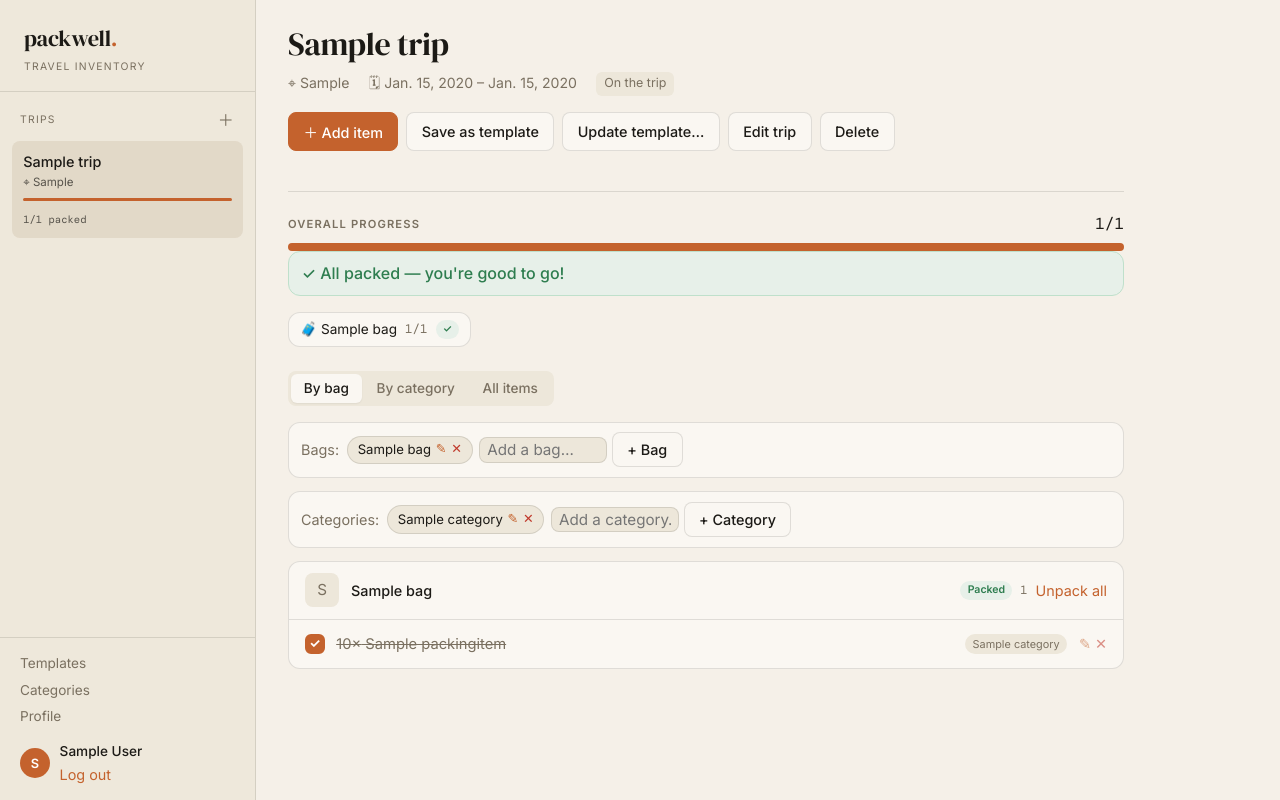
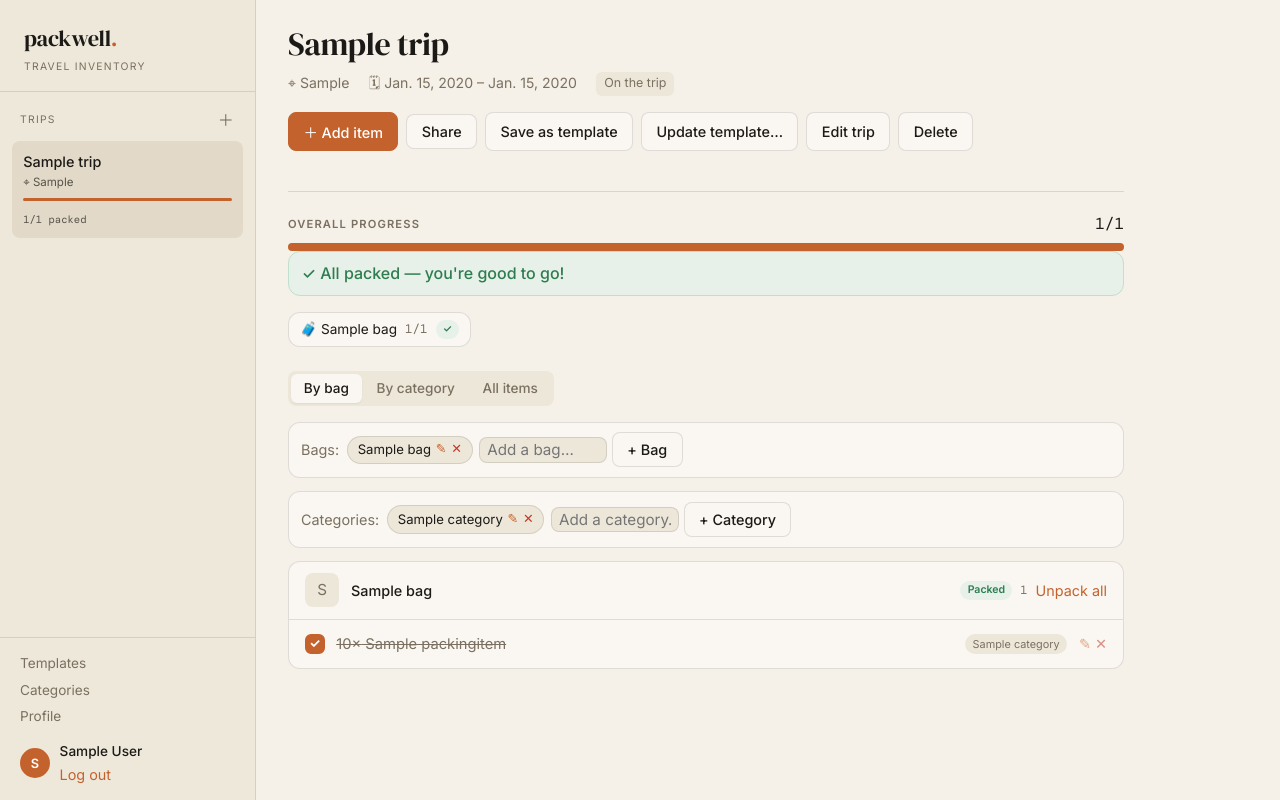
Before and after one commit to lunasofia/inventory-app, a Django app: page /trips/1/ in a window 1280 px wide. Run offline with Django 5.2, Linux system fonts and the light colour scheme; a user stored in the database is signed in; tables that the repository leaves empty hold one stand-in row (values such as "Sample post").

Commit message:
Add trip sharing with recent collaborators (Task #8)
Owner-managed sharing UI on top of the existing TripShare model + access
enforcement:

- Share modal from the trip header (owner only): list collaborators, add by
  email with view/edit, change permission, revoke (HTMX, re-renders the panel)
- TripShareForm: resolves email -> registered user; rejects unknown email and
  self-share; re-adding updates permission (no duplicate)
- Recent collaborators: suggests people you've shared with / been shared by
  (both directions, no new model), excluding those already on the trip
- Recipient sees the trip in their sidebar with a "shared" tag; edit vs view
  enforced (revoke cuts access immediately); owner-only manage (404 otherwise)
- 11 pytest cases (tests/test_sharing.py); manual-tests.md updated

Decisions: registered-only, owner-manages, view/edit, no notifications, async
last-write-wins, recipient self-leave deferred. Reuses existing access helpers
— no model changes.

Co-Authored-By: Claude Opus 4.8 (1M context) <noreply@anthropic.com>

```diff
--- a/static/css/app.css
+++ b/static/css/app.css
@@ -242,6 +242,18 @@ input.qty { width: 4rem; }
 .cat-head { display: flex; align-items: center; justify-content: space-between; font-size: 0.75rem; text-transform: uppercase; letter-spacing: 0.06em; color: var(--muted); margin: 1.1rem 0 0.4rem; }
 .bag-status { display: inline-flex; align-items: center; gap: 0.6rem; text-transform: none; letter-spacing: 0; }
 
+/* share panel */
+.share-list { list-style: none; padding: 0; margin: 0 0 1rem; display: grid; gap: 0.5rem; }
+.share-row { display: flex; align-items: center; gap: 0.6rem; }
+.avatar.sm { width: 26px; height: 26px; font-size: 0.72rem; }
+.share-who { flex: 1; min-width: 0; }
+.share-name { display: block; font-size: 0.88rem; font-weight: 500; }
+.share-email { display: block; font-size: 0.74rem; color: var(--muted); }
+.share-row select { width: auto; min-width: 6.5rem; }
+.share-add { display: flex; gap: 0.5rem; align-items: flex-start; }
+.share-add .add-name { flex: 1; }
+.share-add select { width: auto; }
+
 /* diff view */
 .diff-list { list-style: none; padding: 0; margin: 0 0 1rem; display: grid; gap: 0.35rem; }
 .diff-list label { display: flex; align-items: center; gap: 0.5rem; cursor: pointer; }
--- a/templates/base.html
+++ b/templates/base.html
@@ -28,7 +28,7 @@
         </div>
         {% for t in sidebar_trips %}
           <a class="trip-link {% if trip and trip.pk == t.pk %}active{% endif %}" href="{% url 'trip_detail' t.pk %}">
-            <span class="trip-link-name">{{ t.name }}</span>
+            <span class="trip-link-name">{{ t.name }}{% if t.owner != user %} <span class="tag">shared</span>{% endif %}</span>
             {% if t.destination %}<span class="trip-link-dest">⌖ {{ t.destination }}</span>{% endif %}
             <span class="mini-progress"><span style="width: {{ t.progress_pct }}%"></span></span>
             <span class="mini-count">{{ t.packed_count }}/{{ t.total_count }} packed</span>
@@ -88,6 +88,13 @@
     if (sug) sug.innerHTML = '';
     form.querySelector('[name=name]').focus();
   }
+  function pickCollaborator(el) {
+    var f = document.getElementById('share-add-form');
+    if (!f) return;
+    f.querySelector('[name=email]').value = el.dataset.email;
+    var s = document.getElementById('collab-suggestions');
+    if (s) s.innerHTML = '';
+  }
 </script>
 {% block extra_js %}{% endblock %}
 </body>
--- /dev/null
+++ b/templates/trips/_collaborator_suggestions.html
@@ -0,0 +1,5 @@
+{% for p in people %}
+  <button type="button" class="suggestion" data-email="{{ p.email }}" onclick="pickCollaborator(this)">
+    {{ p.short_name }} <span class="muted">· {{ p.email }}</span>
+  </button>
+{% endfor %}
--- /dev/null
+++ b/templates/trips/_share_panel.html
@@ -0,0 +1,46 @@
+<div id="share-panel">
+  {% if shares %}
+    <ul class="share-list">
+      {% for share in shares %}
+        <li class="share-row">
+          <span class="avatar sm">{{ share.shared_with.short_name|first|upper }}</span>
+          <span class="share-who">
+            <span class="share-name">{{ share.shared_with.short_name }}</span>
+            <span class="share-email">{{ share.shared_with.email }}</span>
+          </span>
+          <select name="permission"
+                  hx-post="{% url 'share_update' trip.pk share.pk %}"
+                  hx-target="#share-panel" hx-swap="outerHTML" hx-trigger="change">
+            {% for value, label in share.Permission.choices %}
+              <option value="{{ value }}" {% if share.permission == value %}selected{% endif %}>{{ label }}</option>
+            {% endfor %}
+          </select>
+          <button class="linkbtn danger" type="button"
+                  hx-post="{% url 'share_revoke' trip.pk share.pk %}"
+                  hx-target="#share-panel" hx-swap="outerHTML"
+                  hx-confirm="Remove {{ share.shared_with.short_name }} from this trip?">Remove</button>
+        </li>
+      {% endfor %}
+    </ul>
+  {% else %}
+    <p class="muted">Not shared with anyone yet.</p>
+  {% endif %}
+
+  <form id="share-add-form" class="share-add" hx-post="{% url 'share_add' trip.pk %}"
+        hx-target="#share-panel" hx-swap="outerHTML">
+    <div class="add-name">
+      <input type="email" name="email" placeholder="collaborator@email.com" autocomplete="off"
+             value="{{ share_form.email.value|default:'' }}"
+             hx-get="{% url 'collaborator_suggest' trip.pk %}" hx-trigger="keyup changed delay:250ms"
+             hx-target="#collab-suggestions" hx-swap="innerHTML">
+      <div id="collab-suggestions" class="suggestions"></div>
+    </div>
+    <select name="permission">
+      {% for value, label in share_form.fields.permission.choices %}
+        <option value="{{ value }}" {% if value == 'edit' %}selected{% endif %}>{{ label }}</option>
+      {% endfor %}
+    </select>
+    <button class="btn primary" type="submit">Share</button>
+  </form>
+  {% if share_form.errors %}<p class="field-error">{{ share_form.email.errors.0 }}{{ share_form.non_field_errors.0 }}</p>{% endif %}
+</div>
--- a/templates/trips/trip_detail.html
+++ b/templates/trips/trip_detail.html
@@ -14,6 +14,7 @@
     </div>
     <div class="form-actions">
       {% if can_edit %}<button class="btn primary" type="button" onclick="openModal('add-item-modal')">＋ Add item</button>{% endif %}
+      {% if permission == 'owner' %}<button class="btn" type="button" onclick="openModal('share-modal')">Share</button>{% endif %}
       <a class="btn" href="{% url 'save_as_template' trip.pk %}">Save as template</a>
       <a class="btn" href="{% url 'template_diff' trip.pk %}">Update template…</a>
       {% if can_edit %}<a class="btn" href="{% url 'trip_edit' trip.pk %}">Edit trip</a>{% endif %}
@@ -27,4 +28,15 @@
 {% if can_edit %}
   <button class="fab" type="button" onclick="openModal('add-item-modal')" aria-label="Add item">＋</button>
 {% endif %}
+
+{% if permission == 'owner' %}
+  <div class="modal" id="share-modal">
+    <div class="modal-scrim" onclick="closeModal('share-modal')"></div>
+    <div class="modal-card">
+      <h2>Share “{{ trip.name }}”</h2>
+      <p class="muted" style="margin-top:-0.5rem">People you add can view or edit this trip's list.</p>
+      {% include 'trips/_share_panel.html' %}
+    </div>
+  </div>
+{% endif %}
 {% endblock %}
--- a/trips/forms.py
+++ b/trips/forms.py
@@ -2,7 +2,9 @@ from django import forms
 
 from catalog.models import Category
 
-from .models import Bag, PackingItem, Template, TemplateItem, Trip
+from accounts.models import User
+
+from .models import Bag, PackingItem, Template, TemplateItem, Trip, TripShare
 
 
 class TripForm(forms.ModelForm):
@@ -179,3 +181,32 @@ class BagForm(forms.ModelForm):
         if dupes.exists():
             raise forms.ValidationError('You already have a bag with that name.')
         return name
+
+
+class TripShareForm(forms.Form):
+    """Share a trip with a registered user by email, with view/edit permission."""
+
+    email = forms.EmailField(widget=forms.EmailInput(attrs={
+        'placeholder': 'collaborator@email.com', 'autocomplete': 'off',
+    }))
+    permission = forms.ChoiceField(
+        choices=TripShare.Permission.choices, initial=TripShare.Permission.EDIT,
+    )
+
+    def __init__(self, *args, trip=None, **kwargs):
+        super().__init__(*args, **kwargs)
+        self.trip = trip
+
+    def clean(self):
+        cleaned = super().clean()
+        email = (cleaned.get('email') or '').strip()
+        if not email:
+            return cleaned
+        user = User.objects.filter(email__iexact=email).first()
+        if user is None:
+            self.add_error('email', 'No Packwell account with that email.')
+        elif self.trip and user == self.trip.owner:
+            self.add_error('email', 'You already own this trip.')
+        else:
+            cleaned['user'] = user
+        return cleaned
--- a/trips/urls.py
+++ b/trips/urls.py
@@ -22,6 +22,11 @@ urlpatterns = [
     path('trips/<int:pk>/bags/<int:bag_pk>/edit/', views.bag_edit, name='bag_edit'),
     path('trips/<int:pk>/bags/<int:bag_pk>/delete/', views.bag_delete, name='bag_delete'),
     path('trips/<int:pk>/bags/<int:bag_pk>/mark/', views.bag_mark, name='bag_mark'),
+    # Sharing (owner-only)
+    path('trips/<int:pk>/share/add/', views.share_add, name='share_add'),
+    path('trips/<int:pk>/share/suggest/', views.collaborator_suggest, name='collaborator_suggest'),
+    path('trips/<int:pk>/share/<int:share_pk>/update/', views.share_update, name='share_update'),
+    path('trips/<int:pk>/share/<int:share_pk>/revoke/', views.share_revoke, name='share_revoke'),
     # Templates / reuse
     path('templates/', views.template_list, name='template_list'),
     path('trips/<int:pk>/save-template/', views.save_as_template, name='save_as_template'),
--- a/trips/views.py
+++ b/trips/views.py
@@ -1,12 +1,14 @@
 from django.contrib import messages
 from django.contrib.auth.decorators import login_required
-from django.db.models import F, Max
+from django.db.models import F, Max, Q
 from django.http import Http404
 from django.shortcuts import get_object_or_404, redirect, render
 from django.urls import reverse
 from django.views.decorators.http import require_POST
 
 from catalog.models import Category, Condition, Item
+
+from accounts.models import User
 
 from .forms import (
     BagForm,
@@ -15,8 +17,9 @@ from .forms import (
     TemplateForm,
     TemplateItemForm,
     TripForm,
+    TripShareForm,
 )
-from .models import Bag, PackingItem, Template, TemplateItem, Trip
+from .models import Bag, PackingItem, Template, TemplateItem, Trip, TripShare
 
 
 def _resolve_owner_category(owner, category):
@@ -158,6 +161,8 @@ def trip_detail(request, pk):
     # Default the view lens to "by bag" on each full page load.
     request.session[f'group_mode_{trip.pk}'] = 'bag'
     context = _planning_context(request, trip, permission)
+    if permission == 'owner':
+        context.update(_share_context(request, trip))
     return render(request, 'trips/trip_detail.html', context)
 
 
@@ -676,3 +681,75 @@ def item_suggest(request, pk):
     if query:
         suggestions = Item.objects.filter(owner=request.user, name__icontains=query)[:8]
     return render(request, 'trips/_item_suggestions.html', {'suggestions': suggestions})
+
+
+# --- sharing -----------------------------------------------------------------
+
+def _get_owned_trip_or_404(user, pk):
+    return get_object_or_404(Trip, pk=pk, owner=user)
+
+
+def _recent_collaborators(user):
+    """Users this person has collaborated with, either direction: people they've
+    shared their trips with, plus owners who've shared trips with them."""
+    return User.objects.filter(
+        Q(shared_trips__trip__owner=user) | Q(trips__shares__shared_with=user)
+    ).exclude(pk=user.pk).distinct()
+
+
+def _share_context(request, trip, form=None):
+    return {
+        'trip': trip,
+        'shares': trip.shares.select_related('shared_with'),
+        'share_form': form if form is not None else TripShareForm(trip=trip),
+    }
+
+
+def _render_share_panel(request, trip, form=None):
+    return render(request, 'trips/_share_panel.html', _share_context(request, trip, form))
+
+
+@login_required
+@require_POST
+def share_add(request, pk):
+    trip = _get_owned_trip_or_404(request.user, pk)
+    form = TripShareForm(request.POST, trip=trip)
+    if form.is_valid():
+        TripShare.objects.update_or_create(
+            trip=trip, shared_with=form.cleaned_data['user'],
+            defaults={'permission': form.cleaned_data['permission']},
+        )
+        return _render_share_panel(request, trip)
+    return _render_share_panel(request, trip, form=form)
+
+
+@login_required
+@require_POST
+def share_update(request, pk, share_pk):
+    trip = _get_owned_trip_or_404(request.user, pk)
+    share = get_object_or_404(TripShare, pk=share_pk, trip=trip)
+    permission = request.POST.get('permission')
+    if permission in dict(TripShare.Permission.choices):
+        share.permission = permission
+        share.save(update_fields=['permission'])
+    return _render_share_panel(request, trip)
+
+
+@login_required
+@require_POST
+def share_revoke(request, pk, share_pk):
+    trip = _get_owned_trip_or_404(request.user, pk)
+    get_object_or_404(TripShare, pk=share_pk, trip=trip).delete()
+    return _render_share_panel(request, trip)
+
+
+@login_required
+def collaborator_suggest(request, pk):
+    """Autocomplete recent collaborators (excluding those already on this trip)."""
+    trip = _get_owned_trip_or_404(request.user, pk)
+    query = request.GET.get('email', '').strip()
+    already = trip.shares.values_list('shared_with_id', flat=True)
+    people = _recent_collaborators(request.user).exclude(pk__in=already)
+    if query:
+        people = people.filter(Q(email__icontains=query) | Q(display_name__icontains=query))
+    return render(request, 'trips/_collaborator_suggestions.html', {'people': people[:8]})
```
Also changed, not shown: docs/manual-tests.md (+35 -4 lines), tests/test_sharing.py (added, +116 -0 lines).
